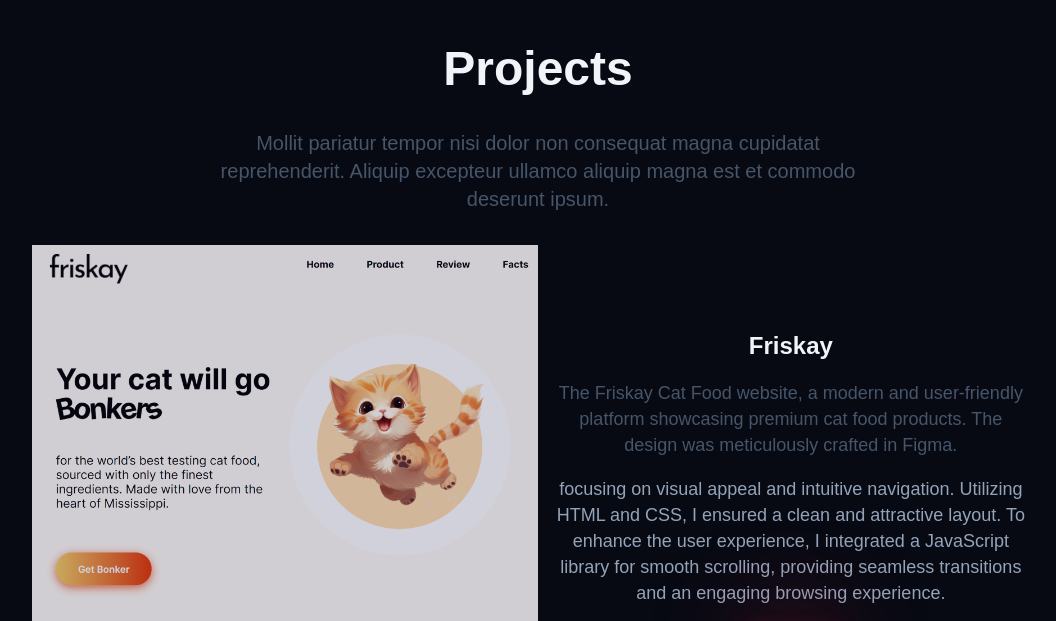
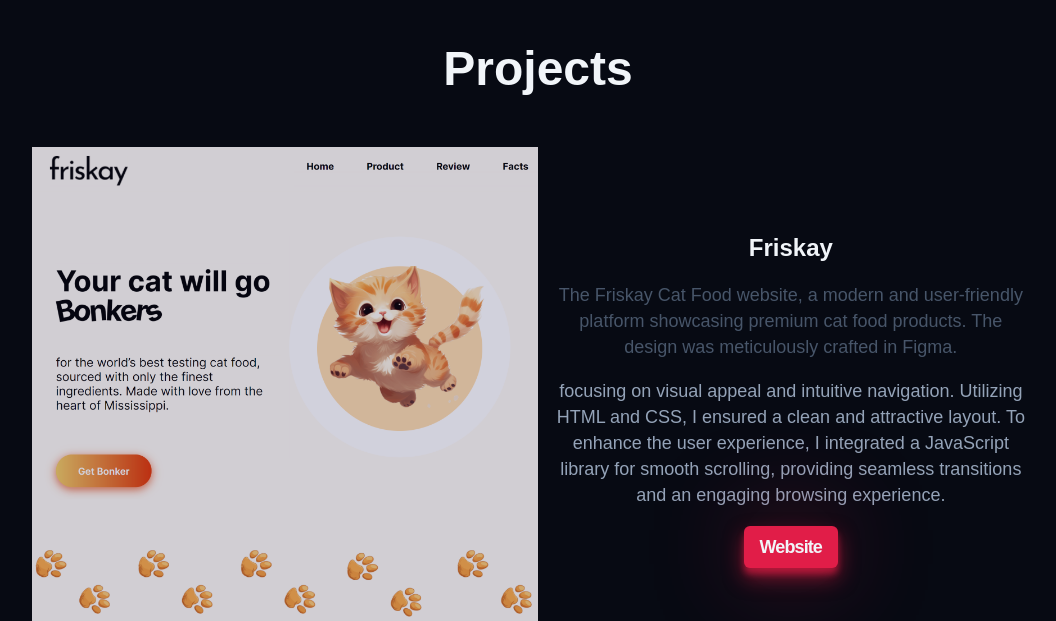
Before and after one commit to Sikoo54/Portofolio-Website, a website built with Vite: page index.html in a window 1280 px wide. Shown: the part 1900-2521 px from the top of the page, without its empty margins (102-1158 px from the left). Built offline with nearby package versions, Linux system fonts and the light colour scheme; a script that the page names is missing; a web font is replaced by a local one.

Commit message:
little touch

```diff
--- a/index.html
+++ b/index.html
@@ -146,11 +146,7 @@
       <!------------ projects ------------>
       <section id="work" class="work container section">
         <h2 class="work__title">Projects</h2>
-        <p class="work__description">
-          Mollit pariatur tempor nisi dolor non consequat magna cupidatat
-          reprehenderit. Aliquip excepteur ullamco aliquip magna est et commodo
-          deserunt ipsum.
-        </p>
+        <p class="work__description"></p>
 
         <div class="work__container">
           <!------------ project 1 ------------>
--- a/styles/components/work.css
+++ b/styles/components/work.css
@@ -5,6 +5,7 @@
 .work__title {
   font-size: var(--size-2xl);
   color: var(--clr-light);
+  margin-bottom: 50px;
 }
 
 .work__description {
@@ -77,7 +78,7 @@
   }
 
   .work__project-title {
-    font-size: var(--size-base);
+    font-size: var(--size-2xl);
     margin-bottom: 1.5rem;
   }
   .work_project-description1 {
```
